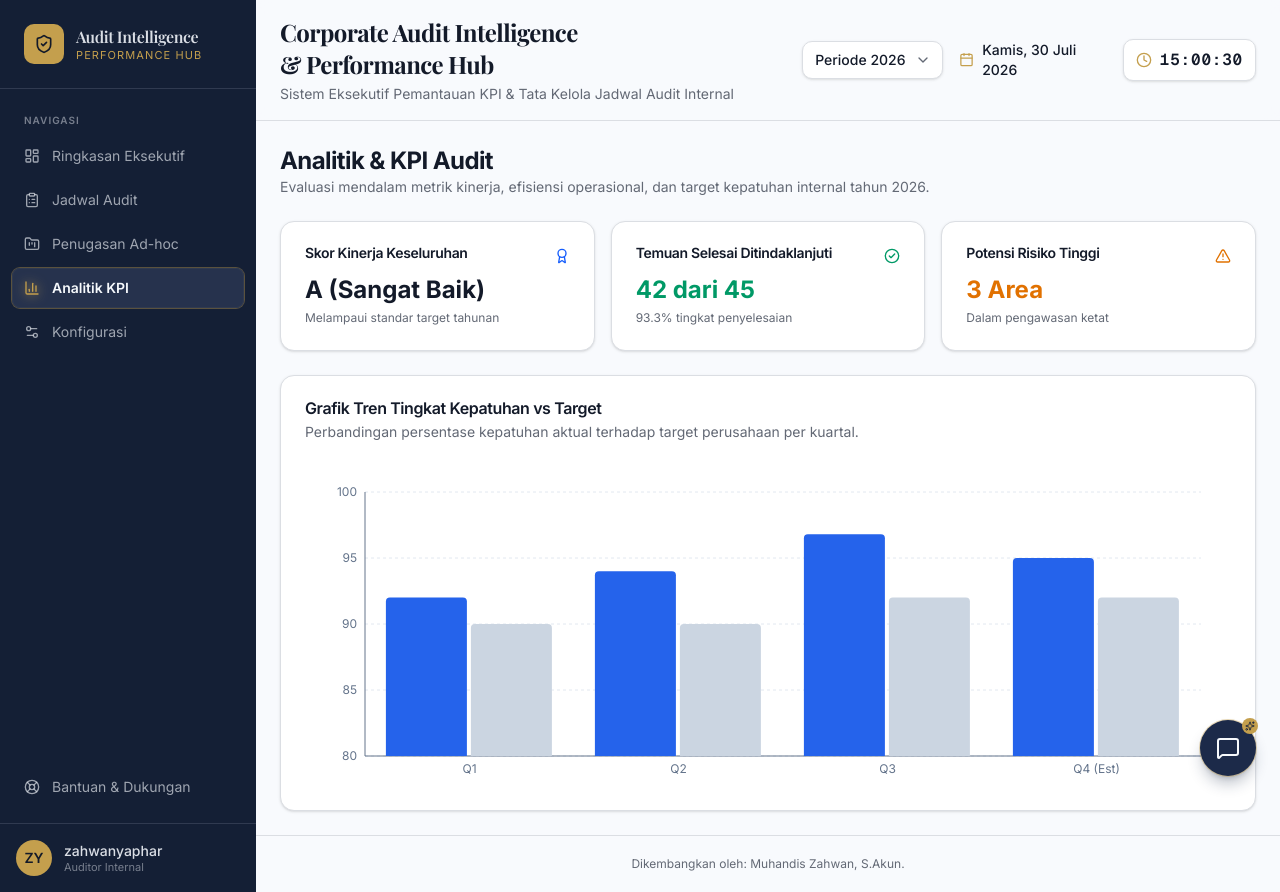
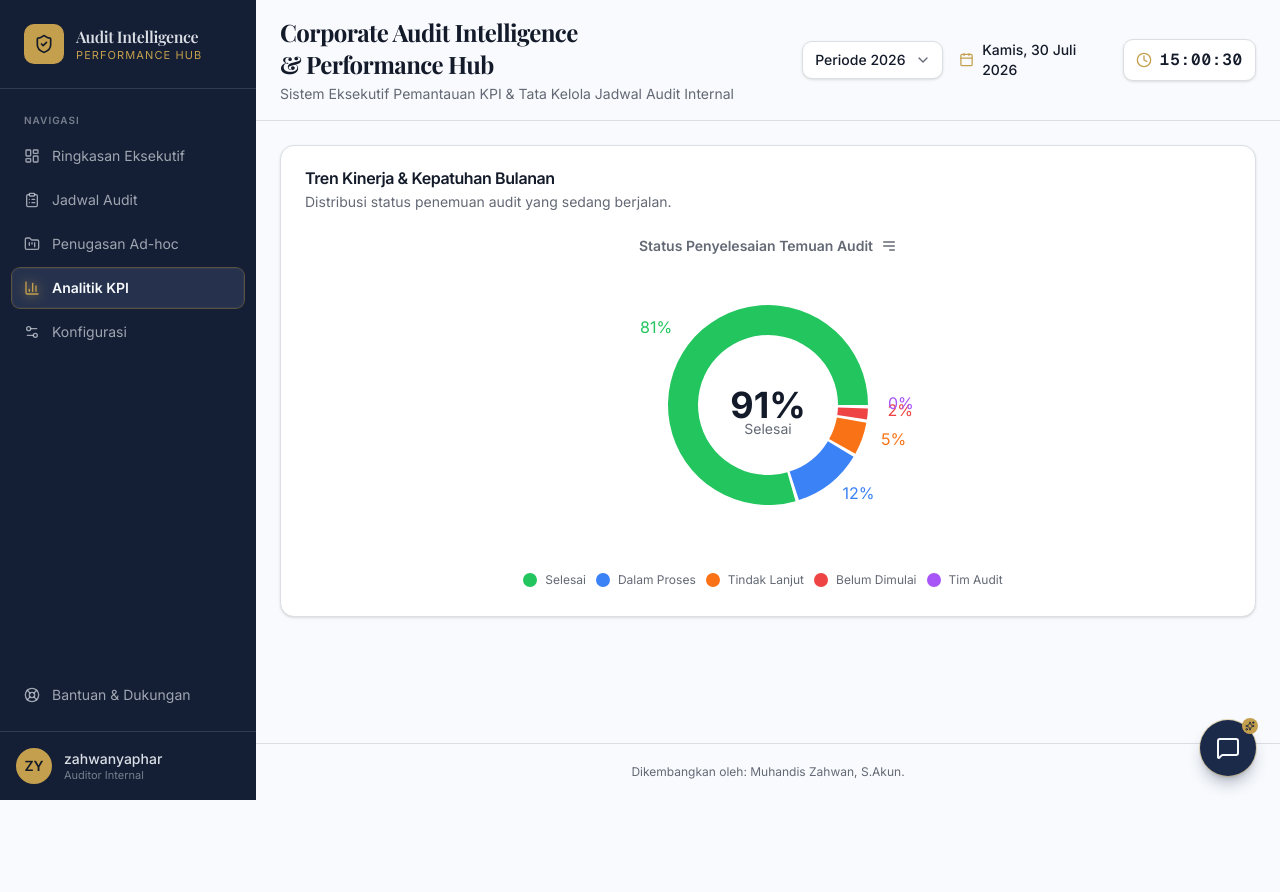
Before and after one commit to muhandiszahwann/KPI-Zahwan, a Next.js app: page / in a window 1280 px wide. Both pictures are taken after a click on the button "Analitik KPI". After the commit the page ends 800 px from the top, so only its background shows below. Built offline with nearby package versions, Linux system fonts and the light colour scheme; a web font is replaced by a local one.

Commit message:
Update AnalitikKPI.tsx

```diff
--- a/components/views/AnalitikKPI.tsx
+++ b/components/views/AnalitikKPI.tsx
@@ -2,83 +2,100 @@
 
 import React from "react"
 import { Card, CardContent, CardHeader, CardTitle, CardDescription } from "@/components/ui/card"
-import { BarChart, Bar, XAxis, YAxis, Tooltip, ResponsiveContainer, CartesianGrid } from "recharts"
-import { TrendingUp, Award, CheckCircle2, AlertTriangle } from "lucide-react"
+import { PieChart, Pie, Cell, ResponsiveContainer, Legend, Label } from "recharts"
 
-const dataGrafik = [
-  { kuartal: "Q1", kepatuhan: 92, target: 90 },
-  { kuartal: "Q2", kepatuhan: 94, target: 90 },
-  { kuartal: "Q3", kepatuhan: 96.8, target: 92 },
-  { kuartal: "Q4 (Est)", kepatuhan: 95, target: 92 },
+// 1. Data sesuai tampilan gambar
+const dataStatusTemuan = [
+  { name: "Selesai", value: 91, color: "#22c55e" },       // Hijau (91%)
+  { name: "Dalam Proses", value: 13, color: "#3b82f6" },   // Biru (13%)
+  { name: "Tindak Lanjut", value: 6, color: "#f97316" },   // Orange (6%)
+  { name: "Belum Dimulai", value: 2, color: "#ef4444" },   // Merah (2%)
+  { name: "Tim Audit", value: 0, color: "#a855f7" },       // Ungu (tidak terlihat di grafik, tapi ada di legend)
 ]
 
 export function AnalitikKPI() {
+  // Menghitung total untuk label tengah (opsional, jika ingin dinamis)
+  // const totalValue = dataStatusTemuan.reduce((acc, entry) => acc + entry.value, 0);
+
   return (
     <div className="space-y-6">
-      <div>
-        <h2 className="text-2xl font-bold tracking-tight">Analitik & KPI Audit</h2>
-        <p className="text-sm text-muted-foreground">
-          Evaluasi mendalam metrik kinerja, efisiensi operasional, dan target kepatuhan internal tahun 2026.
-        </p>
-      </div>
+      <Card className="col-span-1">
+        <CardHeader>
+          {/* Header teks sesuai gambar */}
+          <CardTitle>Tren Kinerja & Kepatuhan Bulanan</CardTitle>
+          <CardDescription>
+            Distribusi status penemuan audit yang sedang berjalan.
+          </CardDescription>
+        </CardHeader>
+        <CardContent className="h-[380px]">
+          {/* Judul Grafik dan Ikon Menu */}
+          <div className="flex items-center justify-center gap-2 mb-2 relative">
+            <h4 className="text-sm font-semibold text-center text-muted-foreground">
+              Status Penyelesaian Temuan Audit
+            </h4>
+            {/* Ikon Menu Palsu (seperti di gambar) */}
+            <svg
+              className="w-4 h-4 text-muted-foreground cursor-pointer"
+              fill="none"
+              stroke="currentColor"
+              viewBox="0 0 24 24"
+              xmlns="http://www.w3.org/2000/svg"
+            >
+              <path
+                strokeLinecap="round"
+                strokeLinejoin="round"
+                strokeWidth={2}
+                d="M4 6h16M4 12h16m-7 6h7"
+              />
+            </svg>
+          </div>
 
-      {/* Top Stats */}
-      <div className="grid grid-cols-1 sm:grid-cols-3 gap-4">
-        <Card>
-          <CardHeader className="flex flex-row items-center justify-between pb-2">
-            <CardTitle className="text-sm font-medium">Skor Kinerja Keseluruhan</CardTitle>
-            <Award className="h-4 w-4 text-blue-600" />
-          </CardHeader>
-          <CardContent>
-            <div className="text-2xl font-bold">A (Sangat Baik)</div>
-            <p className="text-xs text-muted-foreground mt-1">Melampaui standar target tahunan</p>
-          </CardContent>
-        </Card>
+          <ResponsiveContainer width="100%" height="100%">
+            <PieChart margin={{ top: 0, right: 0, bottom: 30, left: 0 }}>
+              <Pie
+                data={dataStatusTemuan}
+                cx="50%"
+                cy="50%"
+                innerRadius={70}  // Membuatnya menjadi Donut Chart
+                outerRadius={100}
+                paddingAngle={2}
+                dataKey="value"
+                labelLine={false}
+                // Label Persentase di luar grafik
+                label={({ name, percent }) => `${(percent * 100).toFixed(0)}%`}
+              >
+                {/* Mewarnai setiap segmen */}
+                {dataStatusTemuan.map((entry, index) => (
+                  <Cell key={`cell-${index}`} fill={entry.color} stroke="none" />
+                ))}
 
-        <Card>
-          <CardHeader className="flex flex-row items-center justify-between pb-2">
-            <CardTitle className="text-sm font-medium">Temuan Selesai Ditindaklanjuti</CardTitle>
-            <CheckCircle2 className="h-4 w-4 text-emerald-600" />
-          </CardHeader>
-          <CardContent>
-            <div className="text-2xl font-bold text-emerald-600">42 dari 45</div>
-            <p className="text-xs text-muted-foreground mt-1">93.3% tingkat penyelesaian</p>
-          </CardContent>
-        </Card>
+                {/* Label Besar di Tengah (91% Selesai) */}
+                <Label
+                  value="91%"
+                  position="center"
+                  className="fill-foreground text-4xl font-bold"
+                />
+                <Label
+                  value="Selesai"
+                  position="center"
+                  dy={24}
+                  className="fill-muted-foreground text-sm"
+                />
+              </Pie>
 
-        <Card>
-          <CardHeader className="flex flex-row items-center justify-between pb-2">
-            <CardTitle className="text-sm font-medium">Potensi Risiko Tinggi</CardTitle>
-            <AlertTriangle className="h-4 w-4 text-amber-600" />
-          </CardHeader>
-          <CardContent>
-            <div className="text-2xl font-bold text-amber-600">3 Area</div>
-            <p className="text-xs text-muted-foreground mt-1">Dalam pengawasan ketat</p>
-          </CardContent>
-        </Card>
-      </div>
-
-      {/* Chart Section */}
-      <Card>
-        <CardHeader>
-          <CardTitle>Grafik Tren Tingkat Kepatuhan vs Target</CardTitle>
-          <CardDescription>Perbandingan persentase kepatuhan aktual terhadap target perusahaan per kuartal.</CardDescription>
-        </CardHeader>
-        <CardContent>
-          <div className="h-[320px] w-full pt-4">
-            <ResponsiveContainer width="100%" height="100%">
-              <BarChart data={dataGrafik} margin={{ top: 10, right: 30, left: 0, bottom: 0 }}>
-                <CartesianGrid strokeDasharray="3 3" vertical={false} stroke="#e2e8f0" />
-                <XAxis dataKey="kuartal" stroke="#64748b" fontSize={12} tickLine={false} />
-                <YAxis stroke="#64748b" fontSize={12} tickLine={false} domain={[80, 100]} />
-                <Tooltip
-                  contentStyle={{ backgroundColor: "#ffffff", borderColor: "#e2e8f0", borderRadius: "8px", fontSize: "12px" }}
-                />
-                <Bar dataKey="kepatuhan" name="Kepatuhan Aktual (%)" fill="#2563eb" radius={[4, 4, 0, 0]} />
-                <Bar dataKey="target" name="Target Minimum (%)" fill="#cbd5e1" radius={[4, 4, 0, 0]} />
-              </BarChart>
-            </ResponsiveContainer>
-          </div>
+              {/* Legend di bagian bawah sesuai warna */}
+              <Legend
+                iconType="circle"
+                layout="horizontal"
+                verticalAlign="bottom"
+                align="center"
+                wrapperStyle={{ paddingTop: "20px" }}
+                formatter={(value, entry) => (
+                  <span className="text-xs text-muted-foreground ml-1">{value}</span>
+                )}
+              />
+            </PieChart>
+          </ResponsiveContainer>
         </CardContent>
       </Card>
     </div>
```
